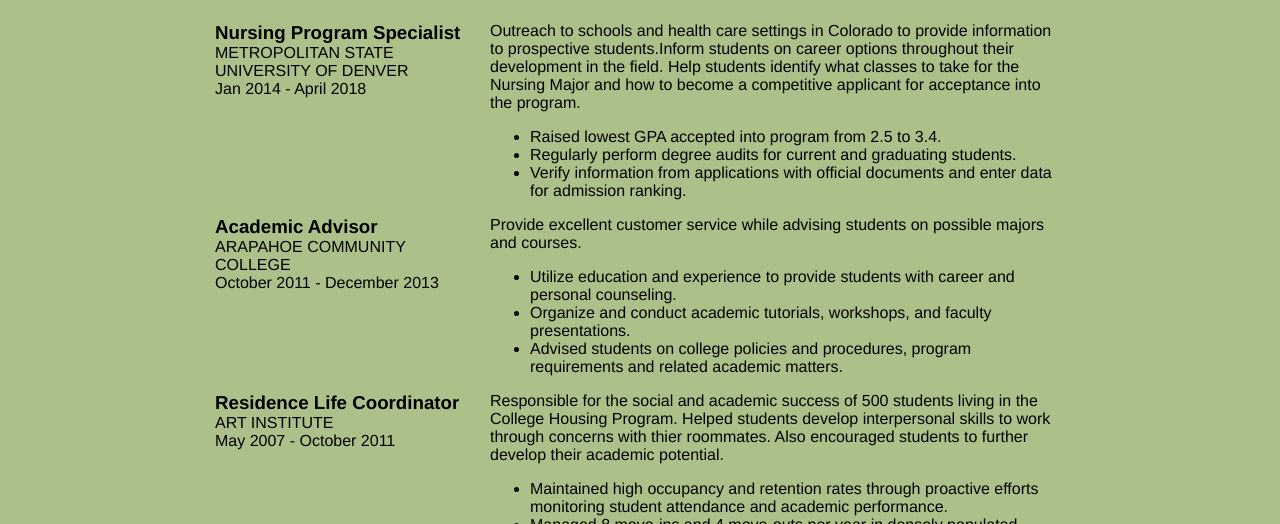
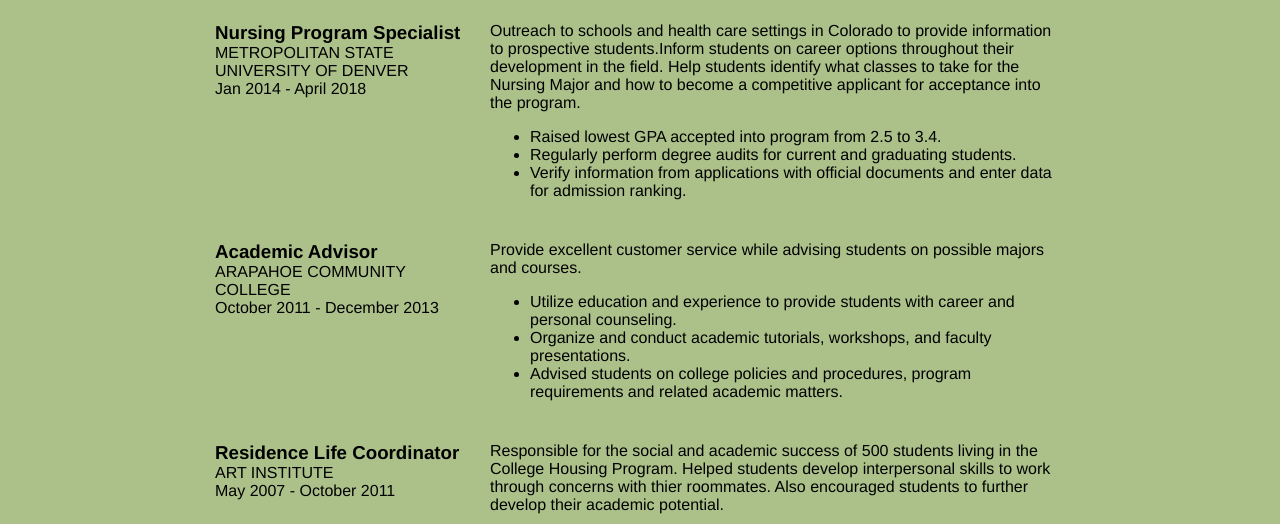
Before and after one commit to andrewetobin/online_resume, a plain HTML site: page index.html in a window 1280 px wide. Shown: the part 428-952 px from the top of the page. Drawn offline with Linux system fonts and the light colour scheme.

Commit message:
line up work column heights

```diff
--- a/css/styles.css
+++ b/css/styles.css
@@ -45,13 +45,11 @@ a:hover {
 .col-narrow {
   width: 30%;
   float: left;
-  min-height: 175px;
 }
 .col-wide {
   width: 70%;
   float: left;
   padding-left: 20px;
-  min-width: 175px;
 }
 .uppercase {
   text-transform: uppercase;
@@ -90,6 +88,9 @@ footer {
 h3 ~ p{
   margin: 0;
 }
+.job-description {
+  margin-bottom: 25px;
+}
 .job-description p:first-of-type {
   margin-top: 0;
 }
```
